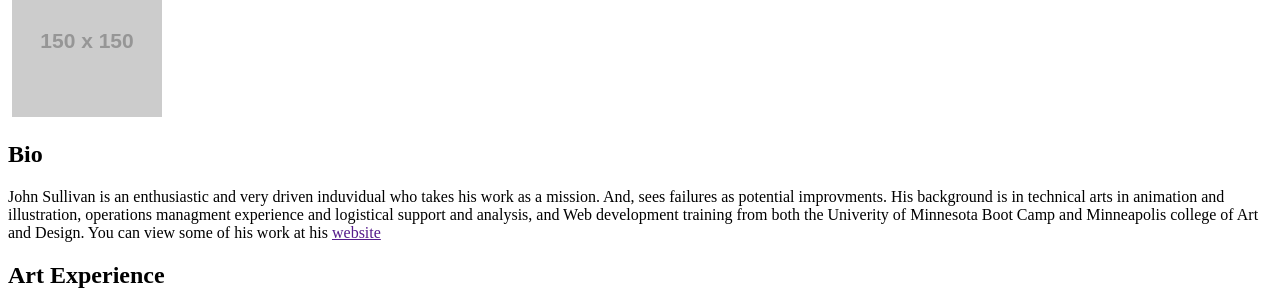
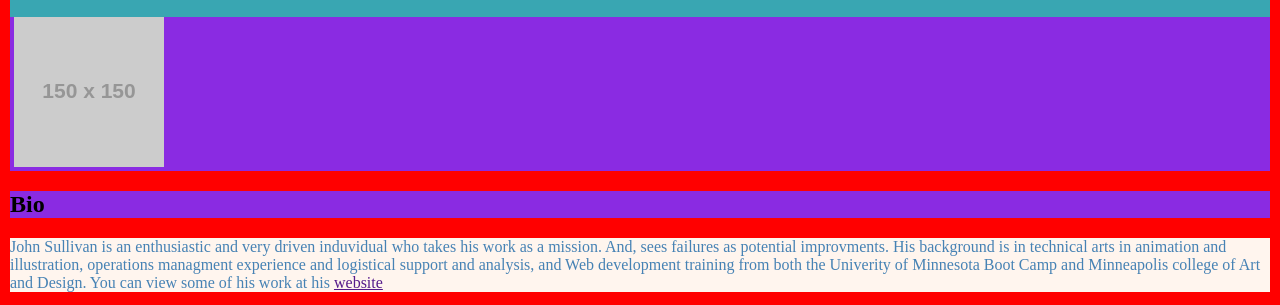
Before and after one commit to Farseer21/Portfolio-Website, a plain HTML site: page MyWebsite.HTML in a window 1280 px wide. Shown: the part 100-405 px from the top of the page. Drawn offline with Linux system fonts and the light colour scheme; placeholder pictures from the web are drawn by us.

Commit message:
2nd Iteration

```diff
--- a/MyWebsite.HTML
+++ b/MyWebsite.HTML
@@ -2,11 +2,17 @@
 <HTML Lang ="en-us">
 <Head>
 
-<link rel= "stylesheet" Href Src= "https://johnsullivan/Desktop/Code-camp/Portfolio-Website/Style.CSS"/>
+<link rel= "stylesheet" href= "Style.CSS"/>
 <meta charset="UTF-8" />
 <meta name="viewport" content="width=device-width, initial-scale=1.0" />
 <title > ⚡ John Sullivan </Title>
 </Head>
+
+
+
+
+<Body>
+
     <Div>
         <Section id="Hero" class="steps">
             <Header>
@@ -17,10 +23,6 @@
             </Header>
 
         </Div>
-
-
-
-<Body>
 
     <Div  class="boxes">
             <Img>
@@ -58,8 +60,6 @@
 
           </Div>
 
-</Body>
-
           <Footer>
             <H2>     Further Inquiries   </H2>
             <p>   If you have any questions, or would like to discuss further employment oppourtunies you can contact me at :
@@ -67,4 +67,7 @@
 
         </Footer>
 
+</Body>
+
+
 </Html>
```
Lines whose indentation alone changed are shown as unchanged.
